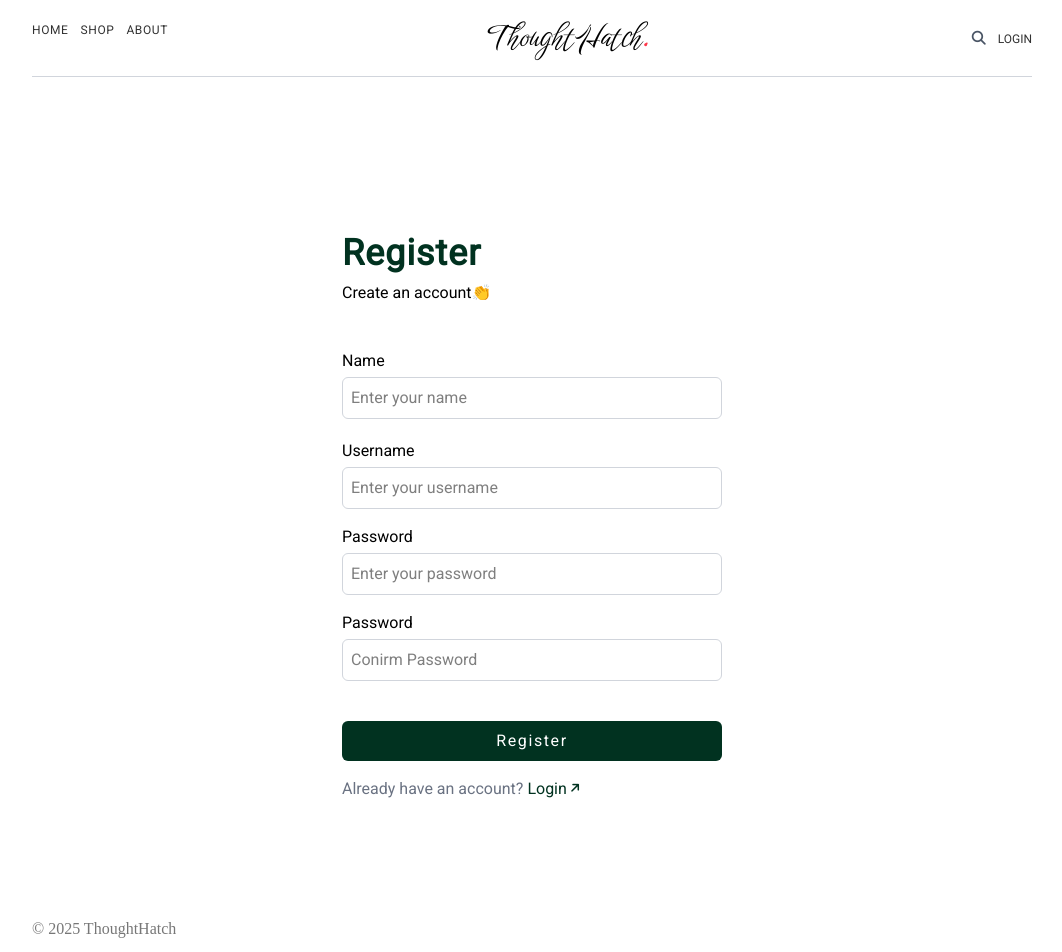
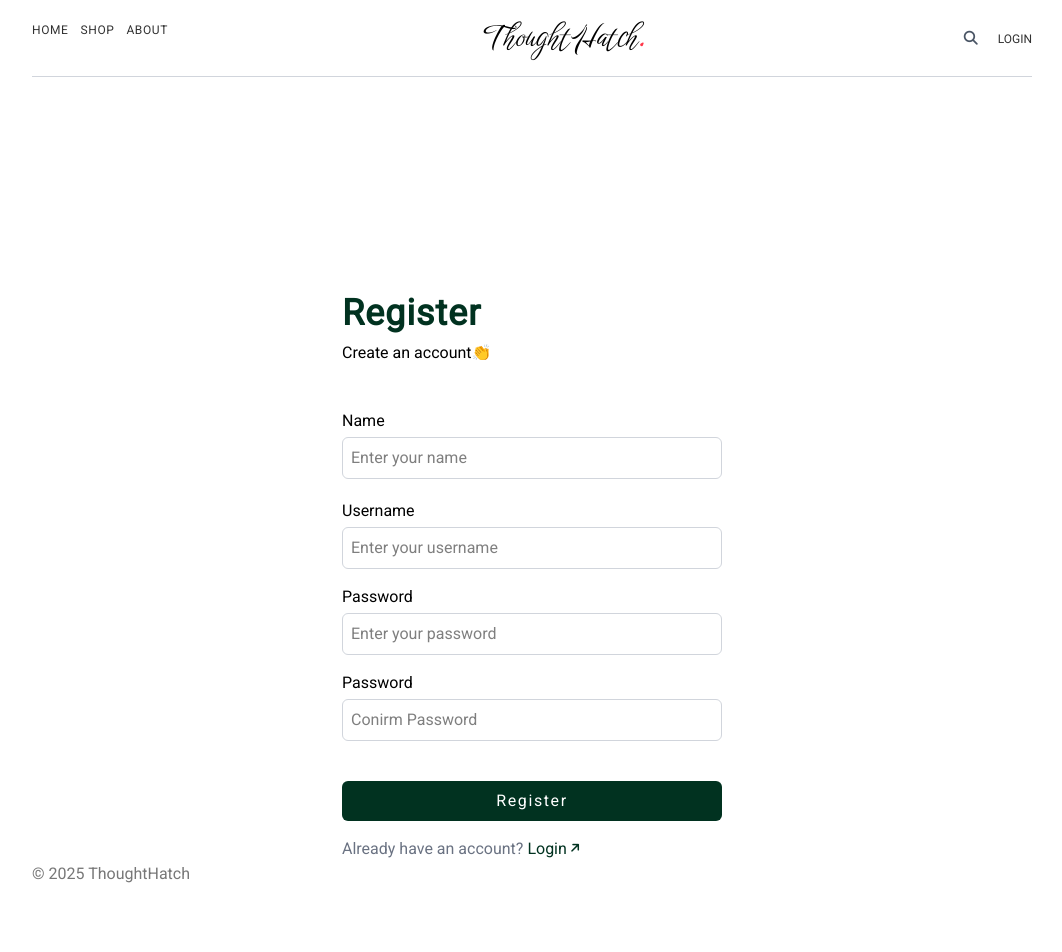
Before and after one commit to charliesumalag/Ate-Cielo-Personal-Blog, a React (Vite) app: page /register in a window 1280 px wide. Shown: the top 952 px of the page, without its empty margins (108-1170 px from the left). After the commit the page ends 886 px from the top, so only its background shows below. Built offline with nearby package versions, Linux system fonts and the light colour scheme.

Commit message:
auth update

```diff
--- a/src/components/Footer.jsx
+++ b/src/components/Footer.jsx
@@ -2,7 +2,7 @@ import React from 'react'
 
 const Footer = () => {
   return (
-    <div className='mb-10'>
+    <div className='mb-10 w-[1000px] mx-auto'>
         <p className='text-[#777]'>&copy; 2025 ThoughtHatch</p>
     </div>
   )
--- a/src/components/Layout.jsx
+++ b/src/components/Layout.jsx
@@ -7,13 +7,12 @@ import Footer from './Footer';
 
 const Layout = () => {
   return (
-    <div className='font-roboto '>
-        <Nav />
-        <div className='w-[1000px] mx-auto font-lora'>
-            <Outlet />
-            <Footer />
-        </div>
-
+    <div className='font-roboto flex flex-col h-screen '>
+      <Nav />
+      <div className='flex-grow w-[1000px] mx-auto'>
+      <Outlet />
+      </div>
+      <Footer />
     </div>
   )
 }
--- a/src/components/Nav.jsx
+++ b/src/components/Nav.jsx
@@ -2,7 +2,7 @@ import React, { useState } from 'react';
 import { Link, NavLink, useNavigate } from 'react-router-dom';
 import Search from './Search';
 import Dropdown from './Dropdown';
-import { useContext } from 'react';
+import { useContext, useRef, useEffect } from 'react';
 import { AppContext } from '../context/AppContext';
 
 const Nav = () => {
@@ -13,6 +13,26 @@ const Nav = () => {
     const handleOpenProfile = () => {
         setOpenProfile((prev) => !prev);
     }
+
+
+    const dropdownRef = useRef(null);
+
+    useEffect(() => {
+        const handleClickOutside = (event) => {
+            if (
+                dropdownRef.current && !dropdownRef.current.contains(event.target)
+            )
+            {
+                setOpenProfile(false);
+            }
+        };
+
+        document.addEventListener('mousedown', handleClickOutside);
+
+        return () => {
+            document.removeEventListener('mousedown', handleClickOutside);
+        };
+    }, []);
 
     const handleSubmit = async (e) => {
         setOpenProfile(false);
@@ -60,20 +80,24 @@ const Nav = () => {
             <h1 className='text-3xl font font-birthStone'><NavLink to='/' >ThoughtHatch<span className='text-[#FF374A] font-bold'>.</span> </NavLink></h1>
             <div className='flex items-center justify-center gap-2 text-[#323232] relative'>
                 <Search />
+                <div className='' ref={dropdownRef}>
                     {(openProfile && user) &&
                         <ul className=" before:content-[''] before:absolute before:top-[-0.7rem] before:right-[1.1rem] before:w-[20px] before:h-[20px] before:rotate-45 before:bg-white before:border-t before:border-l before:border-gray-400 flex flex-col gap-2 p-[15px] border border-gray-400 absolute rounded-[8px] w-[150px] top-[60px] right-[-5px]  bg-white font-roboto text-[12px] leading-[1.7em]  tracking-[0.6px ">
+                            <li className='cursor-pointer text-black font-medium uppercase hover:text-[#FF374A] transition-colors duration-300 ease-in-outs' onClick={handleOpenProfile}>Post Dashboard</li>
                             <li className='cursor-pointer text-black font-medium uppercase hover:text-[#FF374A] transition-colors duration-300 ease-in-out' onClick={handleOpenProfile}>Edit Profile</li>
-                        <li className='cursor-pointer text-black font-medium uppercase hover:text-[#FF374A] transition-colors duration-300 ease-in-outs' onClick={handleOpenProfile}>Post Dashboard</li>
                             <li>
                                 <form action="" onSubmit={handleSubmit} className='flex gap-2 items-center text-gray-400 '>
-                                <button   className='cursor-pointer text-black font-medium uppercase hover:text-[#FF374A] transition-colors duration-300 ease-in-out'>Logout</button>
+                                    <button   className='cursor-pointer text-black font-medium uppercase hover:text-[#FF374A] transition-colors duration-300 ease-in-out'>Log-out</button>
                                 </form>
                             </li>
                         </ul>
                 }
+                </div>
 
                 <div>
-                    {user ? <img onClick={handleOpenProfile} src={user.image_path ? `http://localhost:8000/storage/${user.image_path}` : ''} className='w-12 cursor-pointer'/> : <Link to='login'><button  onClick={() => setOpenProfile(false)} className='cursor-pointer font-roboto text-[#323232] uppercase text-[12px] hover:text-[#FF374A] transition-all duration-200 ease-in'>Login</button></Link>}
+                    {user ? (<div className='flex justify-center items-center gap-1'>
+                        <span className='cursor-pointer font-roboto text-[#323232] uppercase text-[12px] '>Hi, {user.name}</span>
+                        <img onClick={handleOpenProfile} src={user.image_path ? `http://localhost:8000/storage/${user.image_path}`   : ''} className='w-12 cursor-pointer'/> </div>)  : <Link to='login'><button  onClick={() => setOpenProfile(false)} className='cursor-pointer font-roboto text-[#323232] uppercase text-[12px] hover:text-[#FF374A] transition-all duration-200 ease-in'>Login</button></Link>}
                 </div>
                 {/* {user &&
                     <form action="" onSubmit={handleSubmit} className='flex gap-2 items-center pl-6 text-gray-400 '>
--- a/src/pages/AuthLogin.jsx
+++ b/src/pages/AuthLogin.jsx
@@ -74,7 +74,7 @@ const AuthLogin = () => {
     };
 
     return (
-    <div className='flex flex-col justify-center items-center h-screen font-roboto '>
+    <div className='flex flex-col justify-center items-center mt-44 font-roboto '>
         <div className='w-[380px]'>
             <div className='mb-10 flex flex-col gap-2'>
                 <h2 className='text-4xl font-bold tracking-wide text-[#013220]'>Login</h2>
--- a/src/pages/AuthRegister.jsx
+++ b/src/pages/AuthRegister.jsx
@@ -88,7 +88,7 @@ const AuthRegister = () => {
   console.log(state);
 
   return (
-    <div className='flex flex-col justify-center items-center h-screen font-roboto '>
+    <div className='flex flex-col justify-center items-center mt-44  font-roboto '>
         <div className='w-[380px]'>
             <div className='mb-10 flex flex-col gap-2'>
                 <h2 className='text-4xl font-bold tracking-wide text-[#013220]'>Register</h2>
```
Lines whose indentation alone changed are shown as unchanged.
